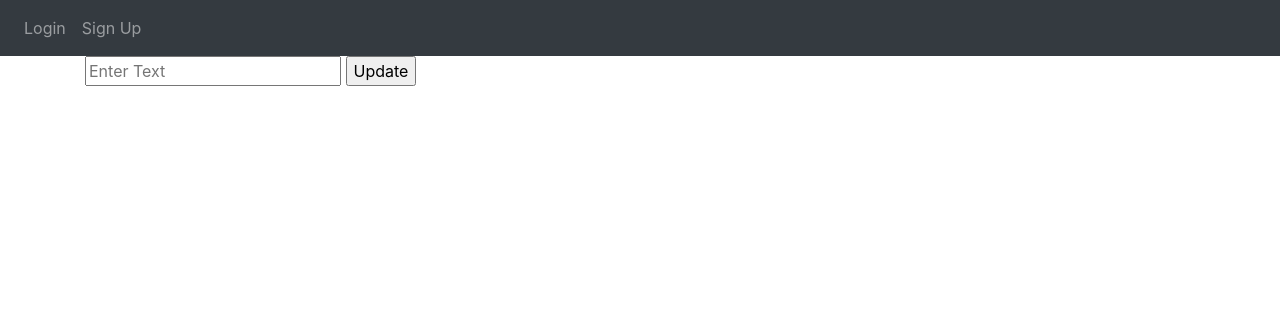
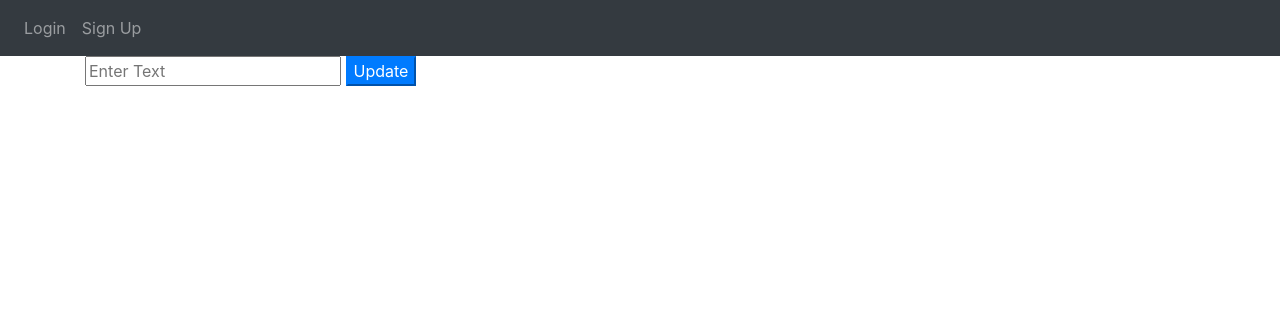
Before and after one commit to vaylon-fernandes/flask_to_do_list, a Flask app: template website/templates/update.html in a window 1280 px wide. Shown: the top 316 px of the page. Run offline with Flask 2, Linux system fonts and the light colour scheme; the template is opened without the code that fills it: values that come from a table or form of the project are taken from there, others are empty; tables that the repository leaves empty hold one stand-in row (values such as "Sample post"); some libraries are stand-ins or nearby versions.

Commit message:
Added Bootstrap classes for form

```diff
--- a/website/templates/update.html
+++ b/website/templates/update.html
@@ -7,10 +7,10 @@
 <!-- Body Block -->
 
 {% block body %}
-<div class="form">
-  <form action="/update/{{task.task_id}}" method="post">
+<div class="form-group">
+  <form class="" action="/update/{{task.task_id}}" method="post">
     <input type="text" name="update" id="update" placeholder="Enter Text" />
-    <input type="submit" value="Update" />
+    <input type="submit" value="Update" class="btn-primary" />
   </form>
 </div>
 
```
